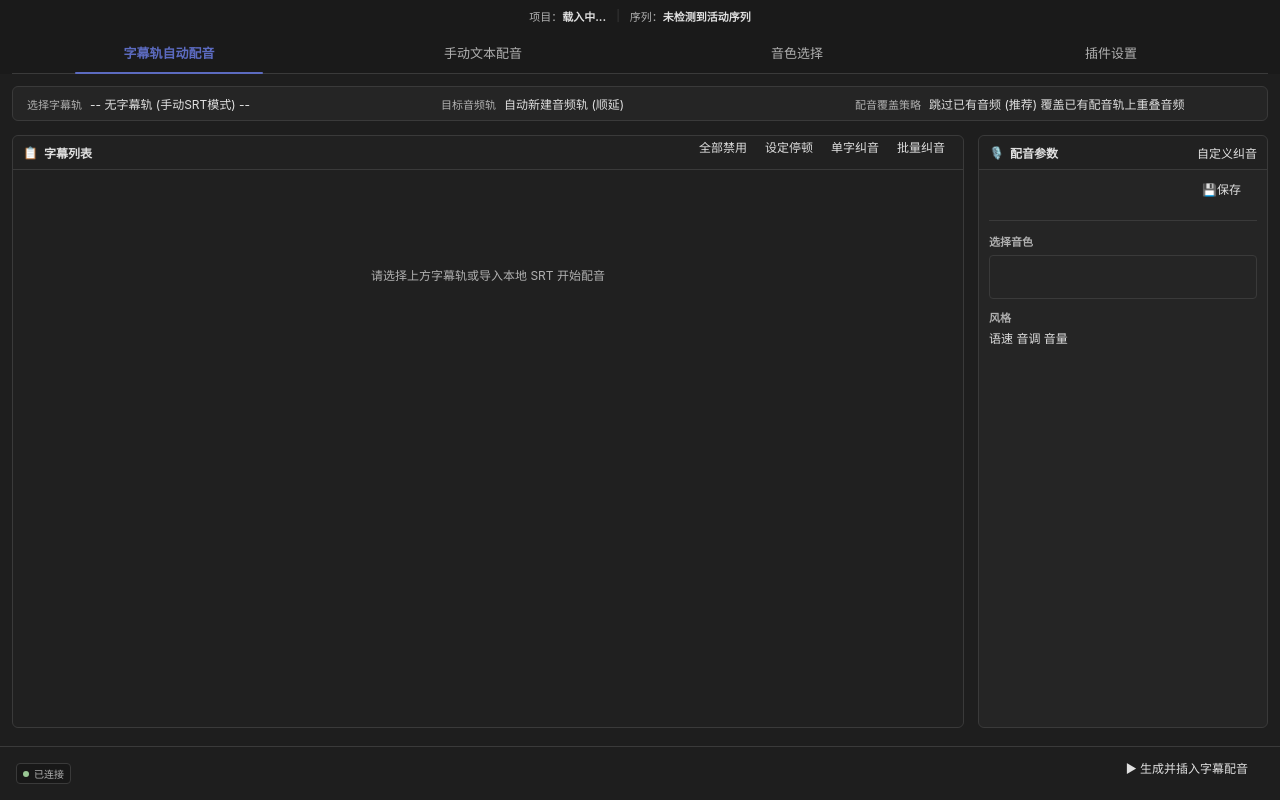
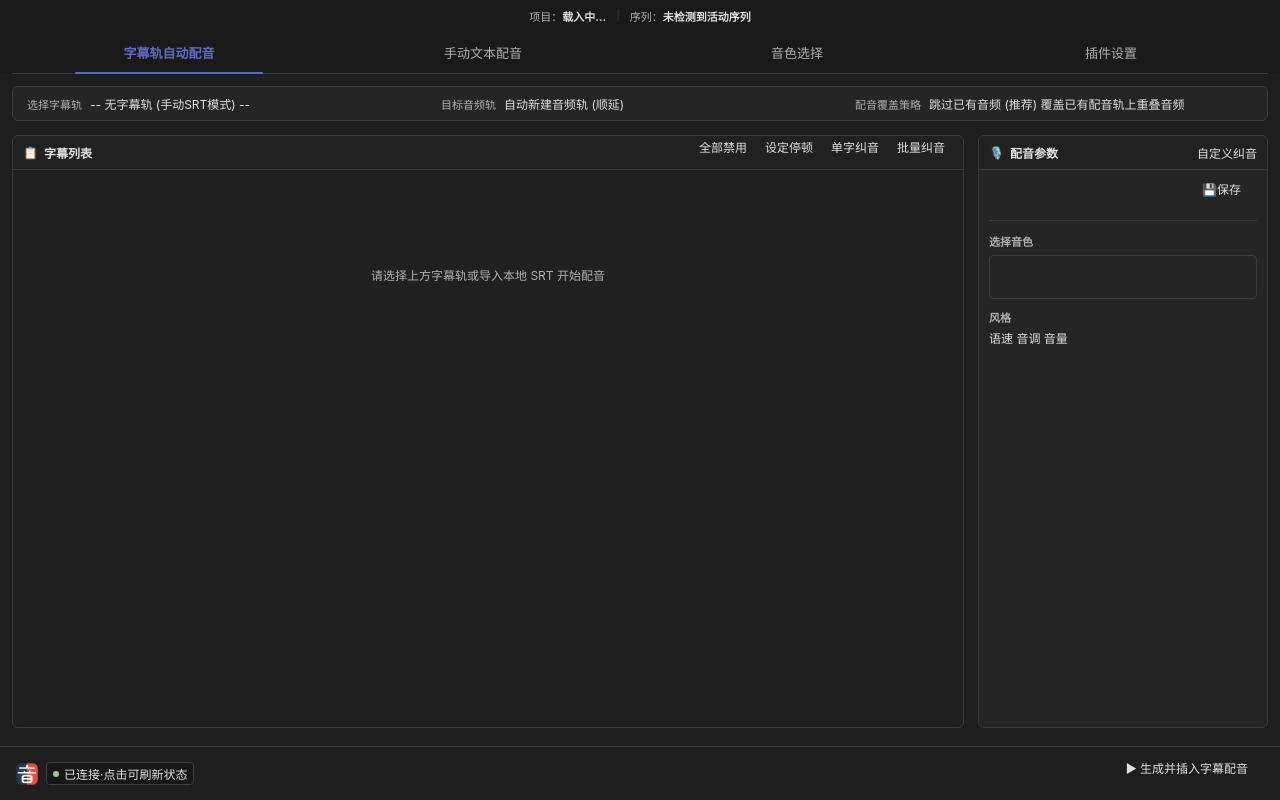
Before and after one commit to hcllmsx/momovoicesub, a website with bundled scripts: page apps/com.momo.voicesub.pr/public/index.html in a window 1280 px wide. Built offline with nearby package versions, Linux system fonts and the light colour scheme; what uxp would draw is missing.

Commit message:
feat(voicesub): 在操作条添加品牌logo并调整状态标签样式

```diff
--- a/apps/com.momo.voicesub.pr/public/index.css
+++ b/apps/com.momo.voicesub.pr/public/index.css
@@ -133,8 +133,8 @@ body {
 }
 
 .status-label {
-  font-size: 10px;
-  color: var(--text-secondary);
+  font-size: 12px;
+  color: var(--text-color);
 }
 
 /* 第二行：横向选项卡 */
@@ -977,6 +977,22 @@ body {
 
 .floating-action-bar sp-button {
   min-width: 150px;
+}
+
+/* 浮动操作条左侧组（logo + 状态指示器），space-between 下整组靠左 */
+.bar-left {
+  display: flex;
+  align-items: center;
+}
+.bar-left > * + * {
+  margin-left: 8px;
+}
+/* 底部小 logo：等比缩放，高度贴齐操作条 */
+.bar-logo {
+  height: 22px;
+  width: auto;
+  object-fit: contain;
+  flex-shrink: 0;
 }
 
 /* 手动配音文本域
--- a/apps/com.momo.voicesub.pr/public/index.html
+++ b/apps/com.momo.voicesub.pr/public/index.html
@@ -158,9 +158,12 @@
         </div>
 
         <div class="floating-action-bar">
+          <div class="bar-left">
+            <img class="bar-logo" src="momovoicesub-logo.png" alt="logo">
             <div class="status-indicator" id="refreshBtnSubtitles" title="点击刷新当前工程（重读字幕）" role="button" tabindex="0">
               <span class="dot connected"></span>
-            <span class="status-label">已连接</span>
+              <span class="status-label">已连接·点击可刷新状态</span>
+            </div>
           </div>
           <sp-button variant="primary" id="generateSubtitles">▶ 生成并插入字幕配音</sp-button>
         </div>
@@ -283,9 +286,12 @@
         </div>
 
         <div class="floating-action-bar">
+          <div class="bar-left">
+            <img class="bar-logo" src="momovoicesub-logo.png" alt="logo">
             <div class="status-indicator status-indicator-static" id="refreshBtnManual" title="工程已连接">
               <span class="dot connected"></span>
               <span class="status-label">已连接</span>
+            </div>
           </div>
           <sp-button variant="primary" id="insertManual">▶ 生成并插入到播放头</sp-button>
         </div>
@@ -299,9 +305,12 @@
           </div>
         </div>
         <div class="floating-action-bar">
+          <div class="bar-left">
+            <img class="bar-logo" src="momovoicesub-logo.png" alt="logo">
             <div class="status-indicator" id="voicePageStatus" title="当前选中音色" role="button" tabindex="0">
               <span class="dot connected"></span>
               <span class="status-label" id="voicePageCurrentLabel">未选择音色</span>
+            </div>
           </div>
           <sp-button variant="primary" id="voicePageBackBtn">◀ 返回</sp-button>
         </div>
```
Also changed, not shown: apps/com.momo.voicesub.dr/lib/resolve-adapter.js. Lines whose indentation alone changed are shown as unchanged.
